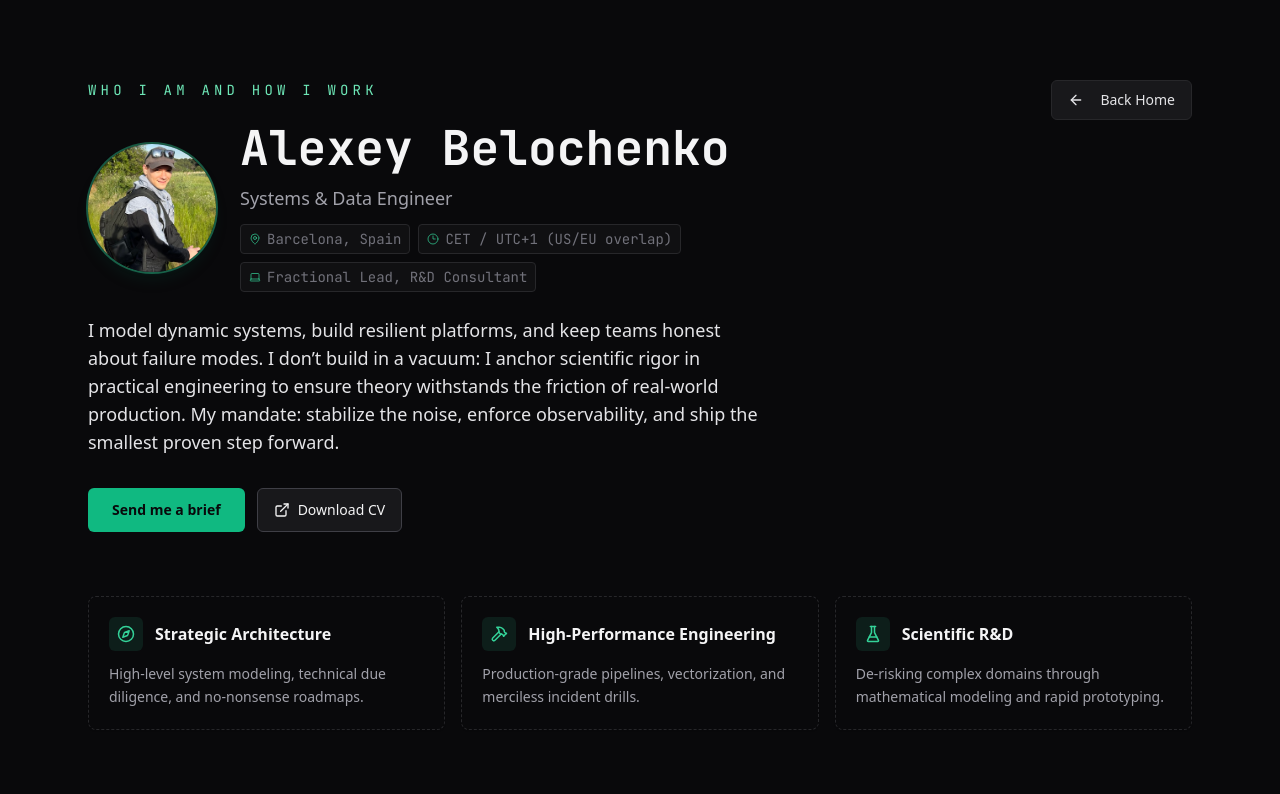
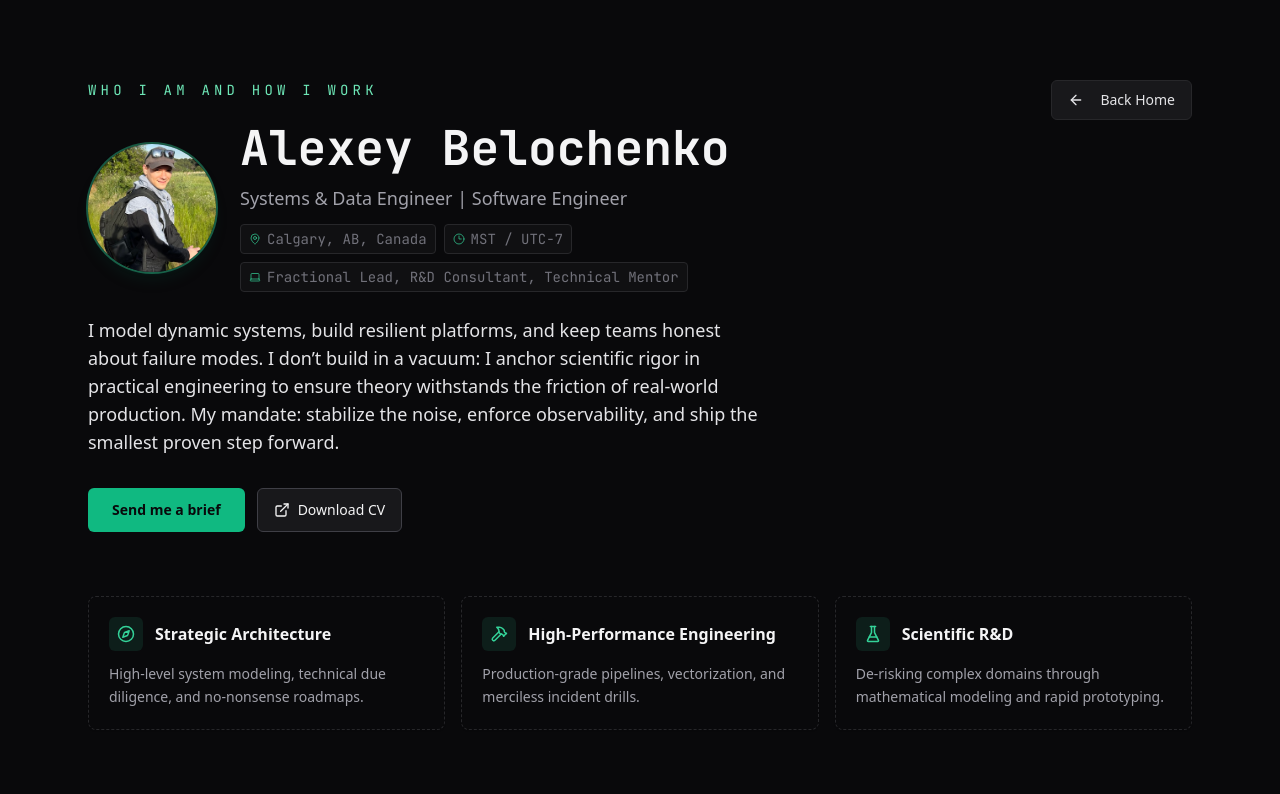
Before and after one commit to belochenko/zeelex.me, a Next.js app: page /profile in a window 1280 px wide. Shown: the top 794 px of the page. Built offline with nearby package versions, Linux system fonts and the light colour scheme.

Commit message:
Updated profile page

```diff
--- a/app/profile/page.tsx
+++ b/app/profile/page.tsx
@@ -52,9 +52,9 @@ export default function Profile() {
   ]
 
   const quickFacts = [
-    { label: "Based in", value: "Barcelona, Spain", icon: MapPin },
-    { label: "Availability", value: "CET / UTC+1 (US/EU overlap)", icon: Clock3 },
-    { label: "Engagement", value: "Fractional Lead, R&D Consultant", icon: Laptop },
+    { label: "Based in", value: "Calgary, AB, Canada", icon: MapPin },
+    { label: "Availability", value: "MST / UTC-7", icon: Clock3 },
+    { label: "Engagement", value: "Fractional Lead, R&D Consultant, Technical Mentor", icon: Laptop },
   ]
 
   const careerSnapshot = [
@@ -130,7 +130,7 @@ export default function Profile() {
                 </div>
                 <div className="space-y-3">
                   <h1 className="text-4xl md:text-5xl font-bold font-mono leading-tight">Alexey Belochenko</h1>
-                  <p className="text-zinc-400 text-lg">Systems & Data Engineer</p>
+                  <p className="text-zinc-400 text-lg">Systems & Data Engineer | Software Engineer</p>
                   <div className="flex flex-wrap gap-2 text-sm text-zinc-500 font-mono">
                     {quickFacts.map(({ label, value, icon: Icon }) => (
                       <div key={label} className="flex items-center gap-1.5 bg-zinc-900/50 px-2 py-1 rounded border border-zinc-800">
@@ -153,7 +153,7 @@ export default function Profile() {
                     Send me a brief
                   </Button>
                 </Link>
-                <Link href="/Alexey-Belochenko-CV-END-2025.pdf" target="_blank" className="inline-flex">
+                <Link href="/Alexey-Belochenko-CV-START-2026.pdf" target="_blank" className="inline-flex">
                   <Button variant="outline" className="gap-2 bg-zinc-900 border-zinc-700 text-zinc-100 hover:border-emerald-400/40 h-11">
                     <ExternalLink size={14} />
                     Download CV
```
Also changed, not shown: 2 other files (tests, documents, lock files or other folders).
